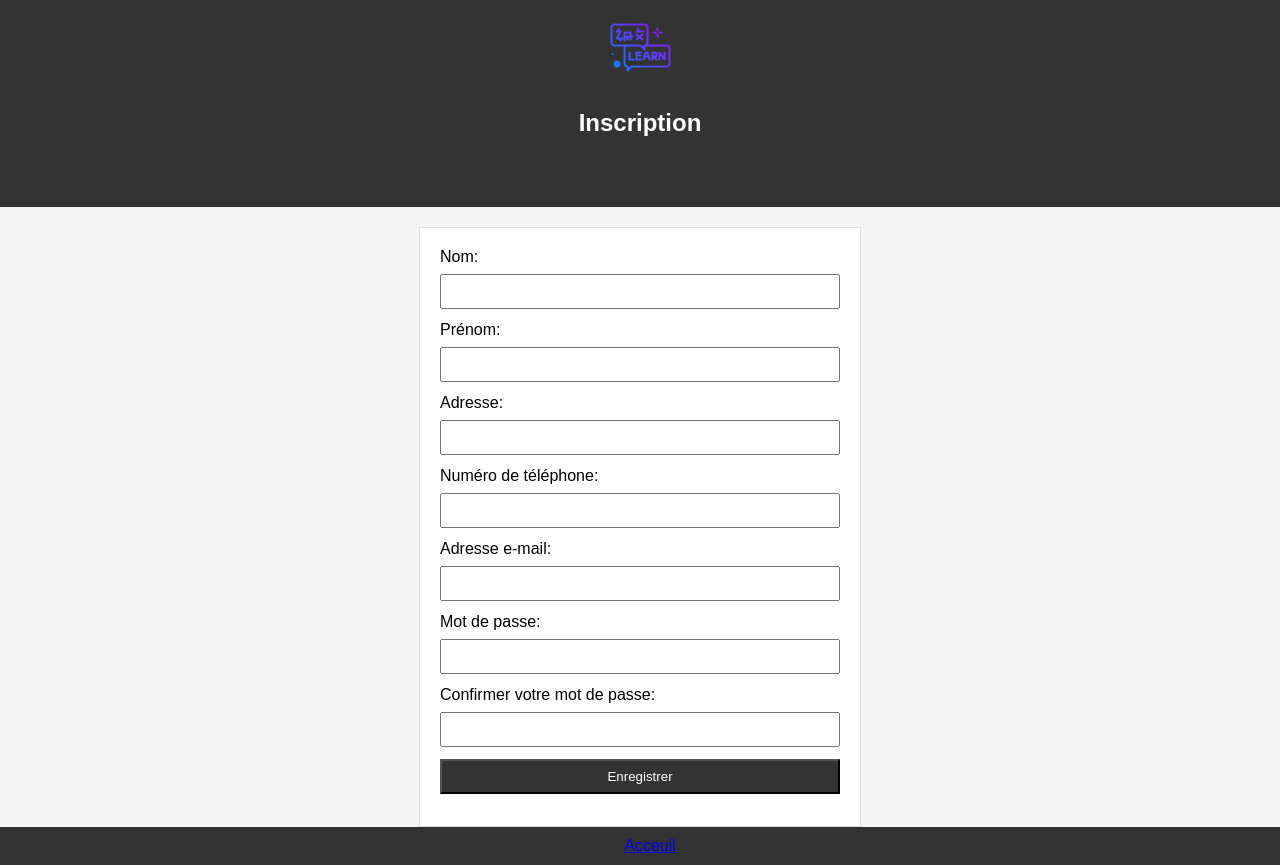
After one commit to akhythmetic/langschool, a PHP site: page /session/nouveau.php in a window 1280 px wide. The commit adds this page. Run offline with PHP 8.4, Linux system fonts and the light colour scheme.

Commit message:
tp4 exercice 2 fini

```diff
--- /dev/null
+++ b/session/nouveau.php
@@ -0,0 +1,51 @@
+<!DOCTYPE html>
+<html lang="fr">
+
+<head>
+    <meta charset="UTF-8">
+    <meta name="viewport" content="width=device-width, initial-scale=1.0">
+    <title>Inscription</title>
+    <link rel="stylesheet" href="../styles/style.css">
+    <link rel="icon" href="../images/langue.png" type="image/png">
+</head>
+
+<body>
+    <header>
+        <a href="../index.php"><img src="../images/langue.png" alt="Logo LangSchool" width="75"></a>
+        <h2>Inscription<section>
+    </header>
+
+    <form action="enregistrement.php" method="POST">
+        <label for="n">Nom:</label>
+        <input type="text" id="n" name="n" required><br>
+
+        <label for="p">Prénom:</label>
+        <input type="text" id="p" name="p" required><br>
+
+        <label for="adr">Adresse:</label>
+        <input type="text" id="adr" name="adr" required><br>
+
+        <label for="num">Numéro de téléphone:</label>
+        <input type="text" id="num" name="num" required><br>
+
+        <label for="mail">Adresse e-mail:</label>
+        <input type="email" id="mail" name="mail" required><br>
+
+        <label for="mdp1">Mot de passe:</label>
+        <input type="password" id="mdp1" name="mdp1" required><br>
+
+        <label for="mdp2">Confirmer votre mot de passe:</label>
+        <input type="password" id="mdp2" name="mdp2" required><br>
+
+        <input type="submit" value="Enregistrer">
+    </form>
+
+
+
+</body>
+<footer>
+        <a href="../index.php">Acceuil</a>
+</footer>
+
+
+</html>
--- a/styles/style.css
+++ b/styles/style.css
@@ -11,6 +11,7 @@ header {
     color: #fff;
     padding: 10px;
     text-align: center;
+    position: relative;
 }
 
 /* Styles de la section principale */
@@ -45,3 +46,46 @@ footer {
     bottom: 0;
     width: 100%;
 }
+
+#top-right-link {
+    position: absolute;
+    top: 10px;
+    right: 10px;
+}
+/* Styles du formulaire */
+form {
+    background-color: #fff;
+    border: 1px solid #ddd;
+    padding: 20px;
+    margin-top: 20px;
+    max-width: 400px;
+    margin-left: auto;
+    margin-right: auto;
+}
+
+/* Styles des labels */
+label {
+    display: block;
+    margin-bottom: 8px;
+}
+
+/* Styles des champs de saisie */
+input {
+    width: 100%;
+    padding: 8px;
+    margin-bottom: 12px;
+    box-sizing: border-box;
+}
+
+/* Styles du bouton de soumission */
+input[type="submit"] {
+    background-color: #333;
+    color: #fff;
+    cursor: pointer;
+}
+
+/* Styles des messages d'erreur (optionnel) */
+.error-message {
+    color: red;
+    margin-top: 5px;
+}
```
Also changed, not shown: articles/cours.php (+9 -3 lines), articles/coursSefari.html (deleted, +0 -44 lines), articles/coursSerenus.html (deleted, +0 -44 lines), index.php (+8 -1 lines), session/enregistrement.php (added, +37 -0 lines).
